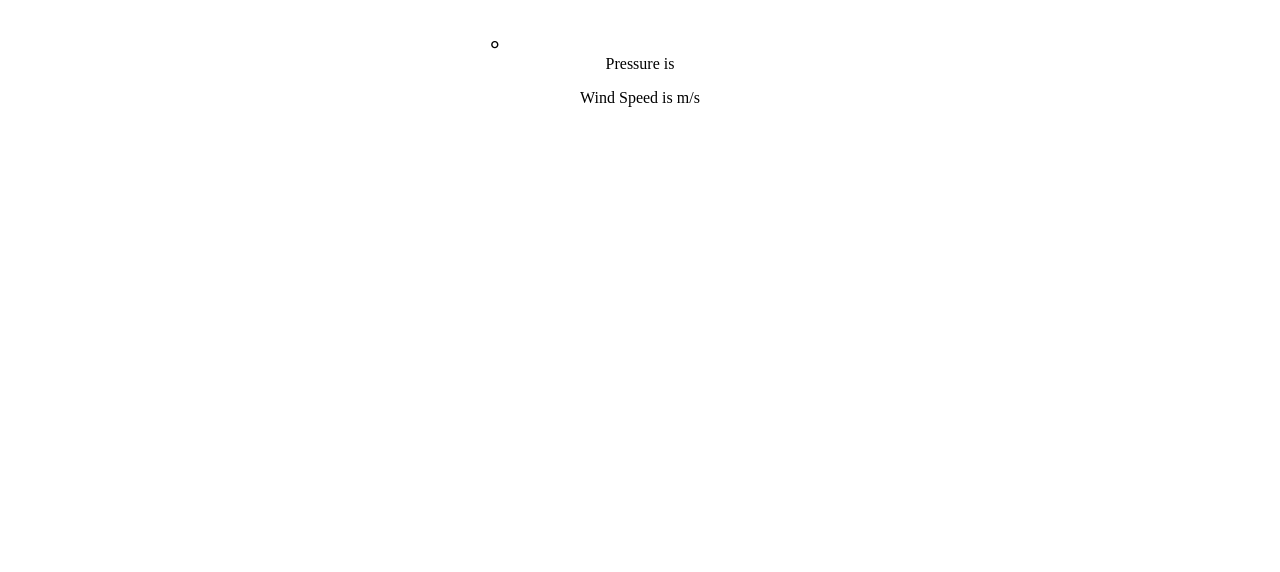
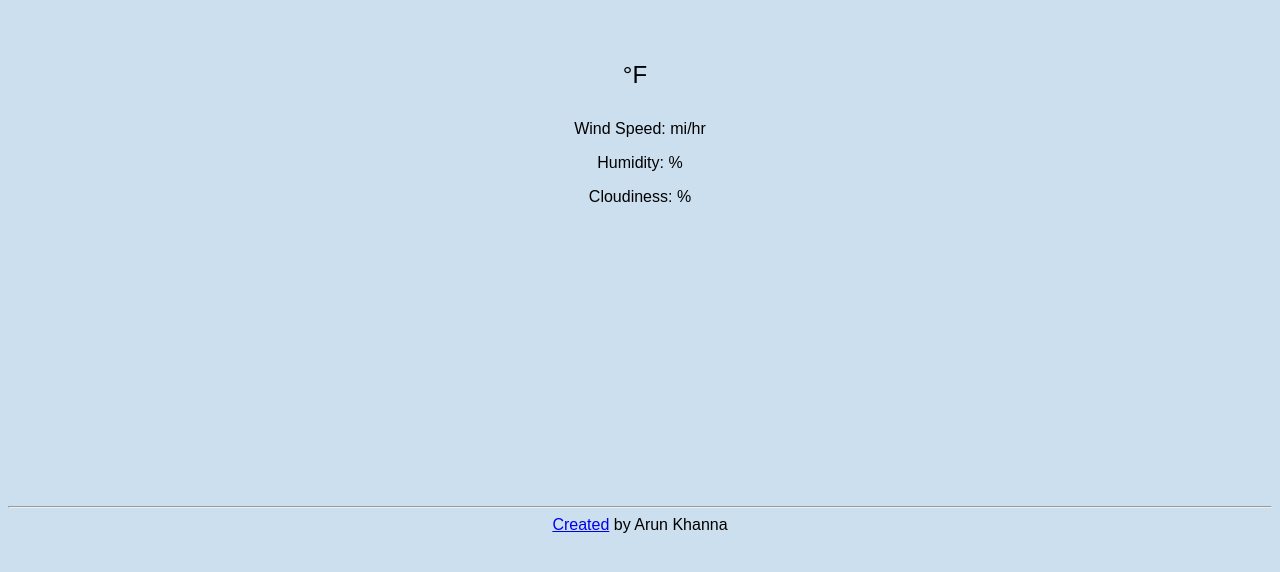
Before and after one commit to arunkhanna00/freecodecamp-local-weather, a plain HTML site: page index.html in a window 1280 px wide. Drawn offline with nearby package versions, Linux system fonts and the light colour scheme.

Commit message:
Update 2016-11-12T01:47:50.139Z

```diff
--- a/css/style.min.css
+++ b/css/style.min.css
@@ -1 +1 @@
-.view{max-width:500px;margin:0 auto}.temp-box{width:200px}.temp{margin:0;display:inline;position:absolute;padding-top:15px}body{text-align:center}
+body{background-color:#ccdfef;font-family:Arial,Helvetica,sans-serif;text-align:center}h2{font-weight:400}.header{font-size:60px;margin-bottom:10px}.view{max-width:500px;margin:0 auto}.temp{margin:0;display:inline-block;line-height:50px;overflow:auto}.temp-img{margin-left:-10px}footer{margin-top:300px}
--- a/index.html
+++ b/index.html
@@ -1 +1 @@
-<!DOCTYPE html><html lang="en" ng-app="myApp"><head><meta charset="utf-8"><meta http-equiv="X-UA-Compatible" content="IE=edge"><meta name="viewport" content="width=device-width,initial-scale=1"><link href="css/style.min.css" rel="stylesheet"><title>Local Weather</title></head><body ng-controller="myCtrl"><div class="view"><h1>{{ city }}</h1><div class="temp-box"><img ng-src="{{ icon }}"><h2 class="temp">{{ temp }}°</h2></div><p>Pressure is {{ pressure }}</p><p>Wind Speed is {{ windSpeed }} m/s</p></div><script defer="defer" src="https://ajax.googleapis.com/ajax/libs/angularjs/1.5.6/angular.min.js"></script><script defer="defer" src="index.min.js"></script></body></html>
+<!DOCTYPE html><html lang="en" ng-app="myApp"><head><meta charset="utf-8"><meta http-equiv="X-UA-Compatible" content="IE=edge"><meta name="viewport" content="width=device-width,initial-scale=1"><link href="css/style.min.css" rel="stylesheet"><title>Local Weather</title></head><body ng-controller="myCtrl"><div class="view"><h2 class="header">{{ city }}</h2><div class="temp-box"><img class="temp-img" ng-src="{{ icon }}"><h2 class="temp">{{ temp }}°F</h2></div><p>Wind Speed: {{ windSpeed }} mi/hr</p><p>Humidity: {{ humidity }}%</p><p>Cloudiness: {{ cloudiness }}%</p></div><footer><hr><a href="https://github.com/arunkhanna00/freecodecamp-local-weather">Created</a> by Arun Khanna</footer><script defer="defer" src="https://ajax.googleapis.com/ajax/libs/angularjs/1.5.6/angular.min.js"></script><script defer="defer" src="index.min.js"></script></body></html>
```
Also changed, not shown: index.min.js.
